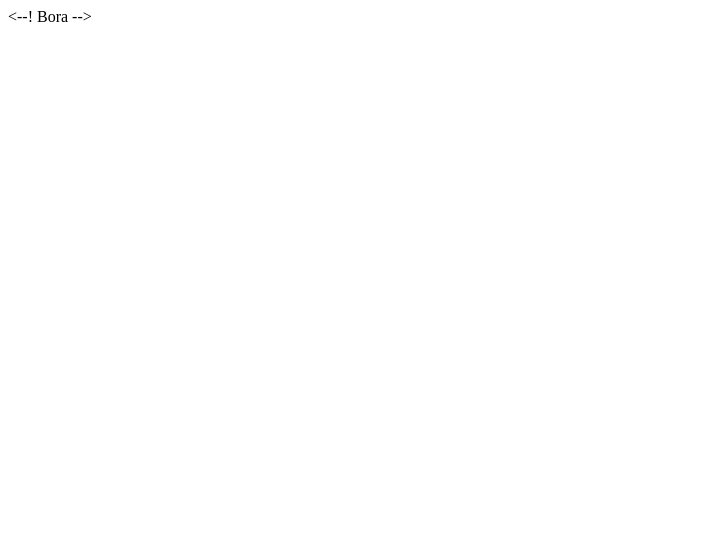
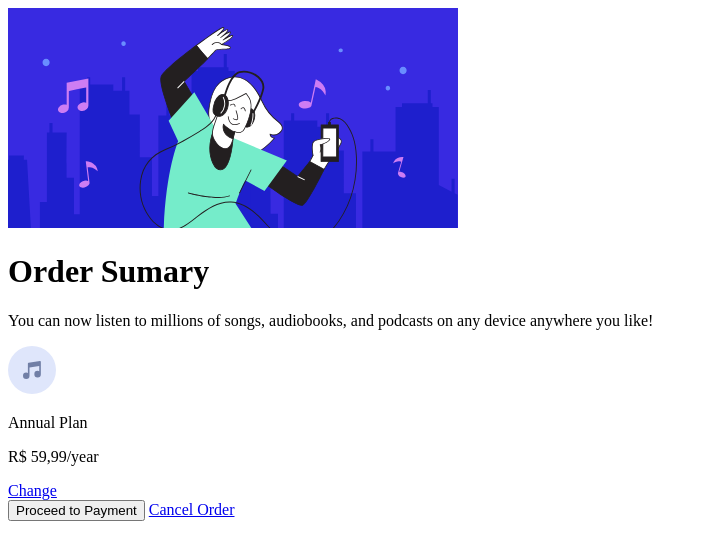
Before and after one commit to DosonsVitor/simple-page, a plain HTML site: page index.html in a window 1280 px wide. Shown: the whole page, without its empty margins (0-707 px from the left). Drawn offline with Linux system fonts and the light colour scheme.

Commit message:
Adição de toda a marcação html e imagens da pagina

```diff
--- a/index.html
+++ b/index.html
@@ -1 +1,36 @@
-<--! Bora -->
+<!DOCTYPE html>
+<html lang="pt-br">
+<head>
+    <meta charset="UTF-8">
+    <meta http-equiv="X-UA-Compatible" content="IE=edge">
+    <meta name="viewport" content="width=device-width, initial-scale=1.0">
+    <link rel="stylesheet" href="style.css">
+    <title>Order Sumary</title>
+</head>
+<body>
+    <div class = "geral">
+
+        <img src = "images/illustration-hero.svg">
+        <div class = "corpo">
+            <h1>Order Sumary</h1>
+            <p>
+                You can now listen to millions of songs, audiobooks, and podcasts on any device anywhere you like!
+            </p>
+
+            <div class = "preco">
+                <img src = "images/icon-music.svg">
+                <p>Annual Plan</p>
+                <p>R$ 59,99/year</p>
+                <a href="#">Change</a>
+            </div>
+
+            <button>
+                Proceed to Payment
+            </button>
+
+            <a href = "#">Cancel Order</a>
+        </div>
+
+    </div>
+</body>
+</html>
```
Also changed, not shown: images/icon-music.svg (added), images/illustration-hero.svg (added), images/pattern-background-desktop.svg (added), images/pattern-background-mobile.svg (added).
